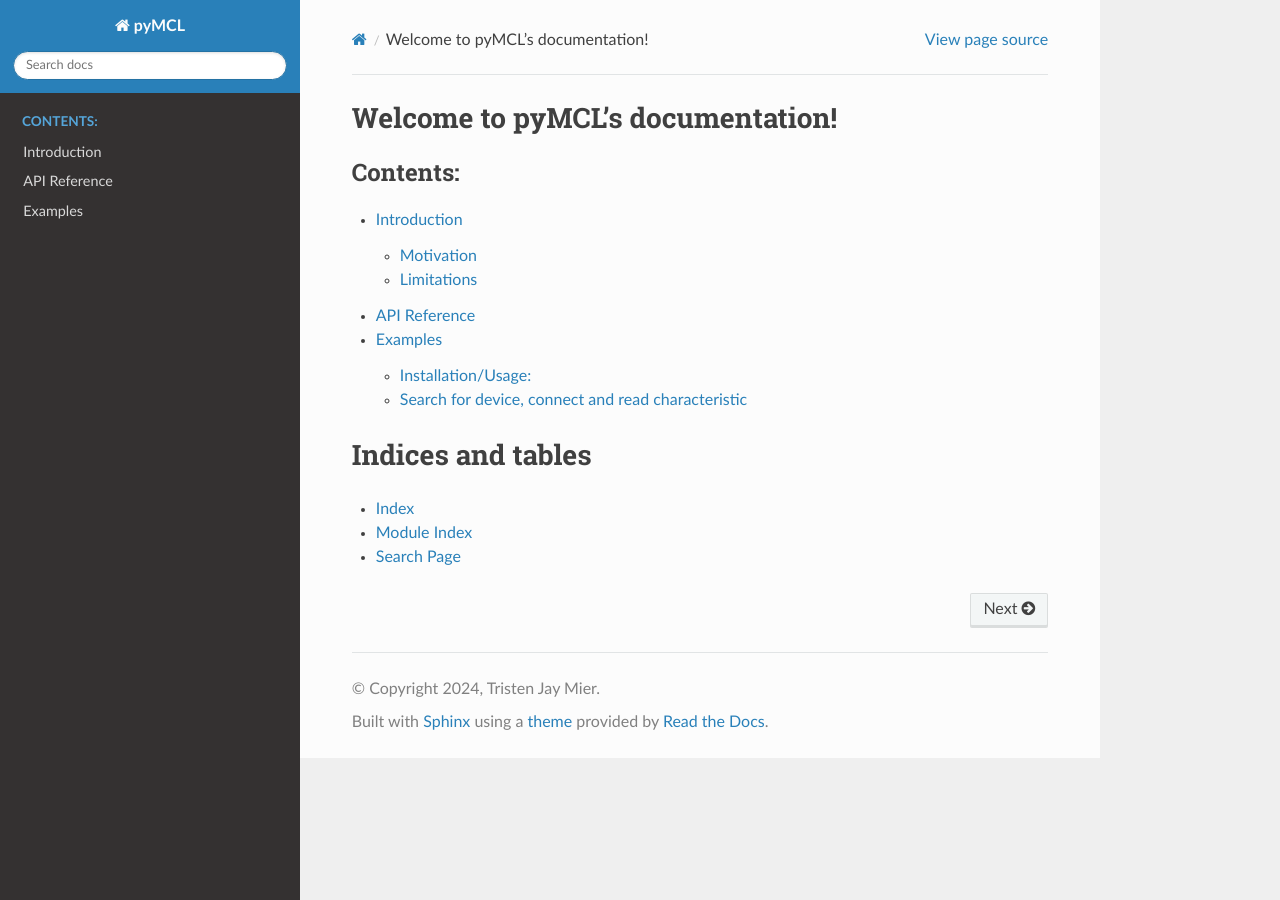
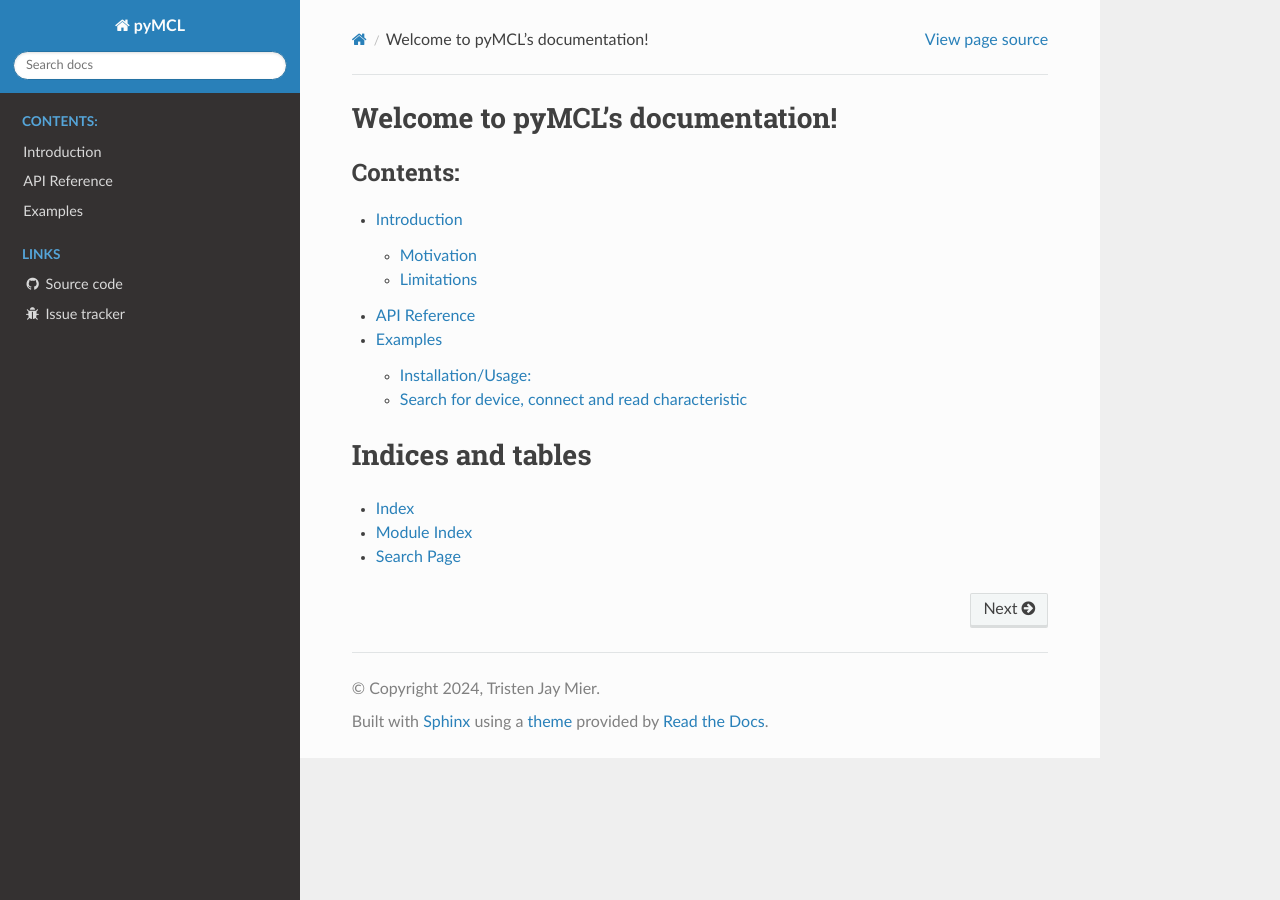
Before and after one commit to tjmier/pyMCL, a Sphinx documentation site: the page built from docs/index.rst, in a window 1280 px wide. Built offline with Sphinx 7.4.7 and the Read the Docs theme 2.0.0, drawn with Linux system fonts in a browser that asks for light colours.

Commit message:
links and copy button implemented

```diff
--- /dev/null
+++ b/docs/_templates/layout.html
@@ -0,0 +1,27 @@
+{% extends "!layout.html" %}
+
+{% block menu %}
+    {{ super() }}
+
+    {% if sidebar_external_links %}
+        <p class="caption">
+            <span class="caption-text">
+            {% if sidebar_external_links_caption %}
+                {{ sidebar_external_links_caption }}
+            {% else %}
+                External links
+            {% endif %}
+            </span>
+        </p>
+        <ul>
+            {% for text, link in sidebar_external_links %}
+                {% if hasdoc(link) %}
+                    <li class="toctree-l1"><a href="{{ pathto(link) }}">{{ text }}</a></li>
+                {% else %}
+                    <li class="toctree-l1"><a href="{{ link }}">{{ text }}</a></li>
+                {% endif %}
+            {% endfor %}
+        </ul>
+    {% endif %}
+
+{% endblock %}
--- a/docs/conf.py
+++ b/docs/conf.py
@@ -23,6 +23,7 @@
     "sphinx.ext.autodoc",
     "sphinx.ext.viewcode",
     "sphinx.ext.napoleon",
+    "sphinx_copybutton",
 ]
 
 templates_path = ['_templates']
@@ -35,3 +36,16 @@
 
 html_theme = 'sphinx_rtd_theme'
 html_static_path = ['_static']
+html_context = {
+    "sidebar_external_links_caption": "Links",
+    "sidebar_external_links": [
+        (
+            '<i class="fa fa-github fa-fw"></i> Source code',
+            "https://github.com/tjmier/pyMCL",
+        ),
+        (
+            '<i class="fa fa-bug fa-fw"></i> Issue tracker',
+            "https://github.com/tjmier/pyMCL/issues",
+        ),
+    ],
+}
--- a/environment.yml
+++ b/environment.yml
@@ -6,6 +6,10 @@
   - python>=3.9
 # Package building
   - hatch
+# Documentaion
+  - sphinx
+  - sphinx_rtd_theme
+  - sphinx-copybutton
 # pyMCL dependencies
   - numpy=2
   - pandas=2
--- a/pyproject.toml
+++ b/pyproject.toml
@@ -16,7 +16,6 @@
   "numpy >= 2.0",
   "pandas >= 2.0",
 ]
-
 
 readme = "README.md"
 license = {"file" = "LICENSE"}
@@ -39,6 +38,7 @@
 docs = [
     "sphinx",
     "sphinx_rtd_theme",
+    "sphinx-copybutton",
 ]
 
 [project.urls]
```
Also changed, not shown: .readthedocs.yaml.
